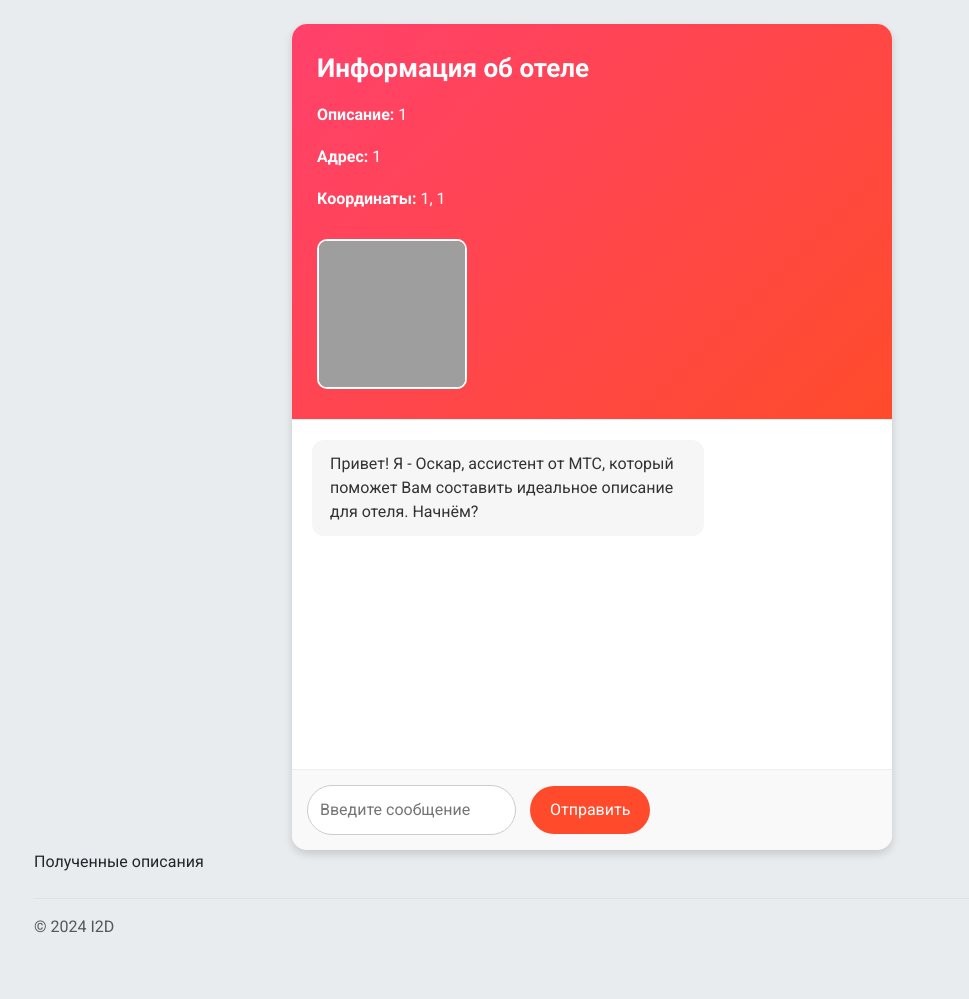
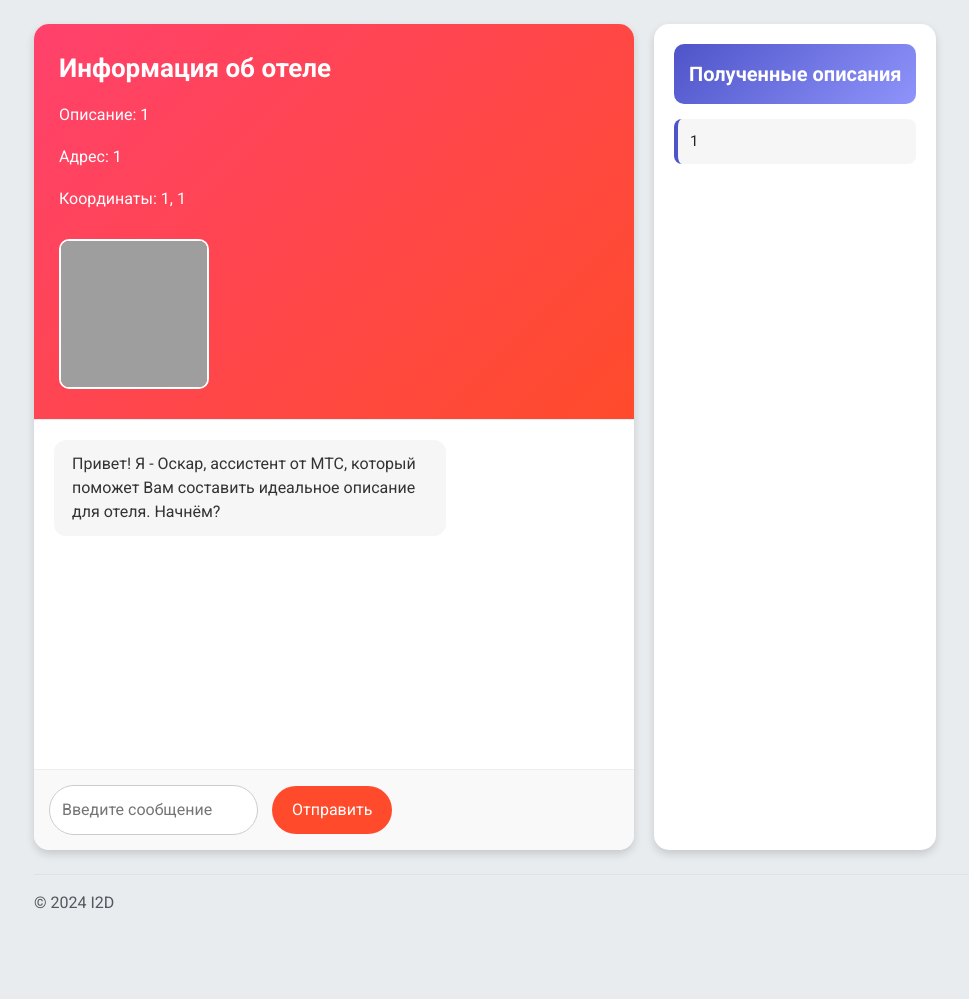
Before and after one commit to zabojeb/CNA-HD, a Flask app: page /chat in a window 1280 px wide. Shown: the part 93-1092 px from the top of the page, without its empty margins (48-1017 px from the left). After the commit the page ends 1002 px from the top, so only its background shows below. Run offline with Flask 3, Linux system fonts and the light colour scheme; the visitor is signed in with stand-in values (Sample User, id 1); grey boxes are pictures that could not be loaded.

Commit message:
Add descriptions

```diff
--- a/ai/llm.py
+++ b/ai/llm.py
@@ -2,7 +2,9 @@ from openai import OpenAI
 import time
 
 CHAT_MODEL = "openai/gpt-4o-mini"
-OPENROUTER_API_KEY = "Secret"
+DESCRIPTION_MODEL = "openai/gpt-4o-mini"
+
+OPENROUTER_API_KEY = "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"
 
 def process_message(session):
     messages = session["messages"]
@@ -44,11 +46,78 @@ def process_message(session):
 
     completion = client.chat.completions.create(
     model=CHAT_MODEL,
-    messages=[system_message] + messages
+    messages=[system_message] + messages,
+tools=[{
+  "type": "function",
+  "function": {
+    "name": "generate_description",
+    "description": "Сгенерировать описание для отеля на основе новой полученной информации. Вызывай эту функцию ТОЛЬКО когда пользователь добавил новые данные или когда попросил изменить описание.",
+    "parameters": {
+      "type": "object",
+      "properties": {
+        "info": {
+          "type": "string",
+          "description": "Информация об отеле. Название, описание, услуги, любая информация, пожелания и тд. Включи сюда также пожелания пользователя об описании."
+        },
+      },
+      "required": [
+        "info"
+      ]
+    }
+  }
+}],
     )
 
     time.sleep(1)
 
-    print(completion)
+    print("Message sent!")
+
+    return completion
+
+def generate_description(info):
+    messages = [{
+      "role": "system",
+      "content": [
+        {
+          "type": "text",
+          "text": f"""
+          Ты - опытный специалист в сфере жилья и отелей.
+          Твоя задача - составить хорошее привлекательное завлекающее описание отеля.
+          Тебе будет предоставлено описание и вся нужная информация об отеле пользователя.
+
+          Основные категории информации:
+          1. Геолокация: адрес, местоположение отеля, заведения и интересные места рядом с отелем
+          2. Услуги: услуги, которые может предоставить отель - WiFi, кондиционер, завтраки, бассейн, спортзал и тд
+          3. Особенности
+          4. Фотографии отеля
+          5. Другое
+
+          Стартовое описание отеля, предоставленное пользователем и его пожелания:
+          """
+        }
+      ]
+    },
+    {
+      "role": "user",
+      "content": [
+        {
+          "type": "text",
+          "text": info
+          }
+      ]
+    }
+    ]
+
+    client = OpenAI(
+        base_url="https://openrouter.ai/api/v1",
+        api_key=OPENROUTER_API_KEY,
+    )
+
+    completion = client.chat.completions.create(
+    model=DESCRIPTION_MODEL,
+    messages=messages,
+    )
+
+    print("Description generated!")
 
     return completion.choices[0].message.content
--- a/main.py
+++ b/main.py
@@ -1,5 +1,7 @@
 #!/usr/bin/env python3
 # -*- coding: utf-8 -*-
+
+import json
 
 from flask import *
 import os
@@ -14,7 +16,7 @@ import plotly
 from map import plot_nearby_places
 
 # Импорт ML функций для инференса
-from ai.llm import process_message
+from ai.llm import process_message, generate_description
 import geopandas as gpd
 
 DEBUG = True
@@ -61,7 +63,7 @@ def chat():
     if "uploaded_data_file_path" not in session:
         session["uploaded_data_file_path"] = None
     if "ai_messages" not in session:
-       session["ai_messages"] = [] # список сообщений от ассистента --------------------<<<<<< ДОБАВИТЬ НАДО СЮДА ТОЖЕ
+       session["ai_messages"] = [] + [session["description"]] # список сообщений от ассистента --------------------<<<<<< ДОБАВИТЬ НАДО СЮДА ТОЖЕ
 
     session.modified = True
     message = "Сообщение"
@@ -73,17 +75,23 @@ def chat():
         )
 
         # process_message обрабатывает сообщение и возвращает ответ в виде str
-        assistant_message = process_message(session)
+        response = process_message(session)
+
+        if response.choices[0].message.tool_calls:
+            info = json.loads(response.choices[0].message.tool_calls[0].function.arguments)['info']
+
+            generated_description = generate_description(info)
+            session['ai_messages'].append(generated_description)
+
+            assistant_message = "Описание сгенерировано!"
+        else:
+            assistant_message = response.choices[0].message.content
 
         session["messages"].append(
             {
                 "role": "assistant",
                 "content": [{"type": "text", "text": assistant_message}],
-            }
-        )
-        flag = True  # флаг для проверки того что сообщение асистента это описание
-        if flag:
-            session["ai_messages"].append(assistant_message)
+            })
     if session["address"]:
         # session["map"] = plot_nearby_places(session["address"])
         # print(
@@ -111,7 +119,6 @@ def chat():
     #     messages=session["messages"],
     #     map=False,
     # )
-
 
 @app.route("/start", methods=["GET", "POST"])
 def form():
--- a/templates/chat.html
+++ b/templates/chat.html
@@ -16,11 +16,21 @@
             margin: 0;
             padding: 20px;
             background-color: #e9ecef;
+            display: flex;
+            justify-content: center;
+            align-items: flex-start;
+        }
+
+        .main-container {
+            display: flex;
+            gap: 20px;
+            max-width: 1200px;
+            margin: 0 auto;
         }
 
         .chat-container {
+            flex: 1;
             max-width: 600px;
-            margin: 0 auto;
             background-color: #fff;
             border-radius: 15px;
             box-shadow: 0 4px 8px rgba(0, 0, 0, 0.15);
@@ -146,13 +156,48 @@
             background-color: #ff3a1e;
         }
 
-        .label {
+        .description-container {
+            max-width: 600px;
+            background-color: #fff;
+border-radius: 15px;
+            box-shadow: 0 4px 8px rgba(0, 0, 0, 0.15);
+            padding: 20px;
+            animation: fadeIn 0.5s ease-out;
+        }
+
+        .description-header {
+            background: linear-gradient(135deg, #4e54c8, #8f94fb);
+            color: #fff;
+            padding: 15px;
+            border-radius: 10px;
+            text-align: center;
+        }
+
+        .description-header-title {
+            font-size: 20px;
             font-weight: bold;
+        }
+
+        .description-content {
+            margin-top: 15px;
+            display: flex;
+            flex-direction: column;
+            gap: 10px;
+        }
+
+        .description-item {
+            background-color: #f6f6f6;
+            border-left: 4px solid #4e54c8;
+            padding: 12px;
+            border-radius: 8px;
+            font-size: 15px;
+            line-height: 1.4;
         }
     </style>
 </head>
 
 <body>
+    <div class="main-container">
         <div class="chat-container">
             <div class="chat-header">
                 <div class="chat-header-title">Информация об отеле</div>
@@ -170,12 +215,12 @@
                 {% for item in messages %}
                     {% if item["role"] == "user" %}
                         <div class="chat-message user-message">{{ item["content"][0]["text"] }}</div>
-                {% endif %}
-                {% if item["role"] == "assistant" %}
+                    {% elif item["role"] == "assistant" %}
                         <div class="chat-message ai-message">{{ item["content"][0]["text"] }}</div>
                     {% endif %}
                 {% endfor %}
             </div>
+
             <div class="chat-input">
                 <form action="" method="POST">
                     <input type="text" name="message" placeholder="Введите сообщение" required>
@@ -183,16 +228,16 @@
                 </form>
             </div>
         </div>
+
         <div class="description-container">
             <div class="description-header">
                 <div class="description-header-title">Полученные описания</div>
-
             </div>
-
             <div class="description-content">
                 {% for item in ai_messages %}
-                <p>{{ item }}</p>
+                    <div class="description-item">{{ item }}</div>
                 {% endfor %}
+            </div>
         </div>
     </div>
 </body>
```
Also changed, not shown: test.py (added, +21 -0 lines), 1 other file. Lines whose indentation alone changed are shown as unchanged.
